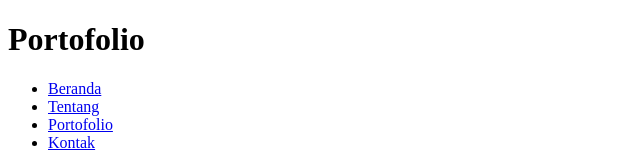
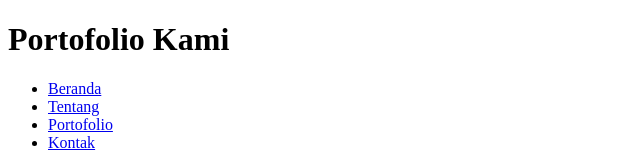
Before and after one commit to ahnafzaki12/Tugas_Kelompok, a plain HTML site: page portofolio.html in a window 1280 px wide. Shown: the top 160 px of the page, without its empty margins (0-640 px from the left). Drawn offline with Linux system fonts and the light colour scheme.

Commit message:
amal commit 1

```diff
--- a/portofolio.html
+++ b/portofolio.html
@@ -7,7 +7,7 @@
 </head>
 <body>
     <header>
-        <h1>Portofolio</h1>
+        <h1>Portofolio Kami</h1>
         <nav>
             <ul>
                 <li><a href="index.html">Beranda</a></li>
```
